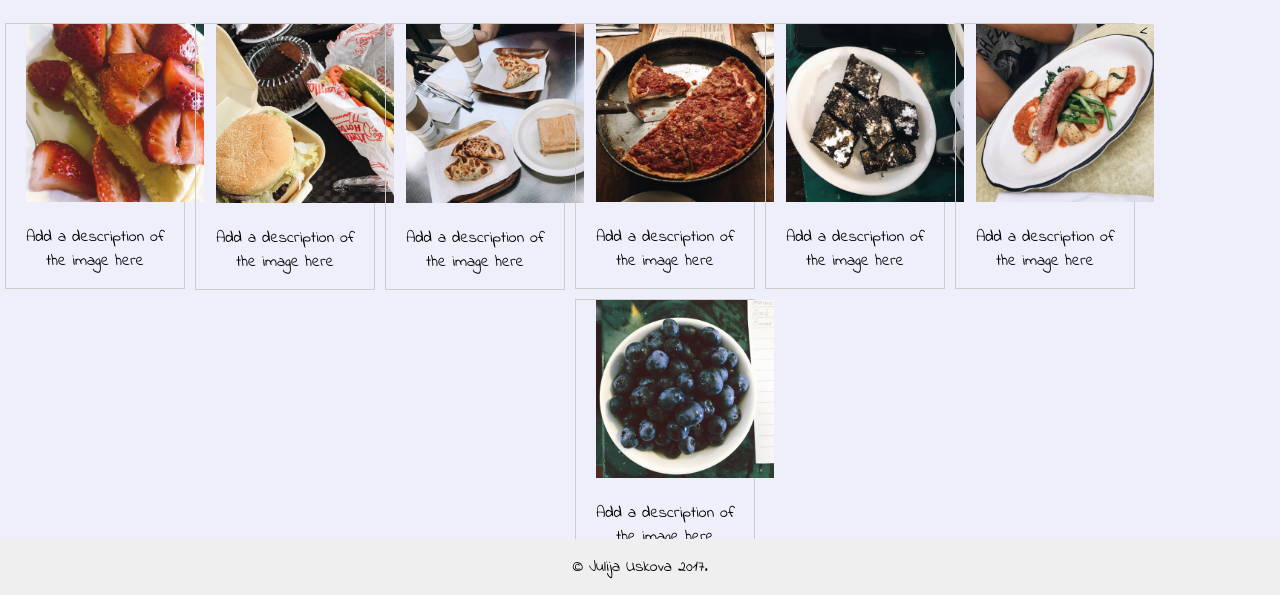
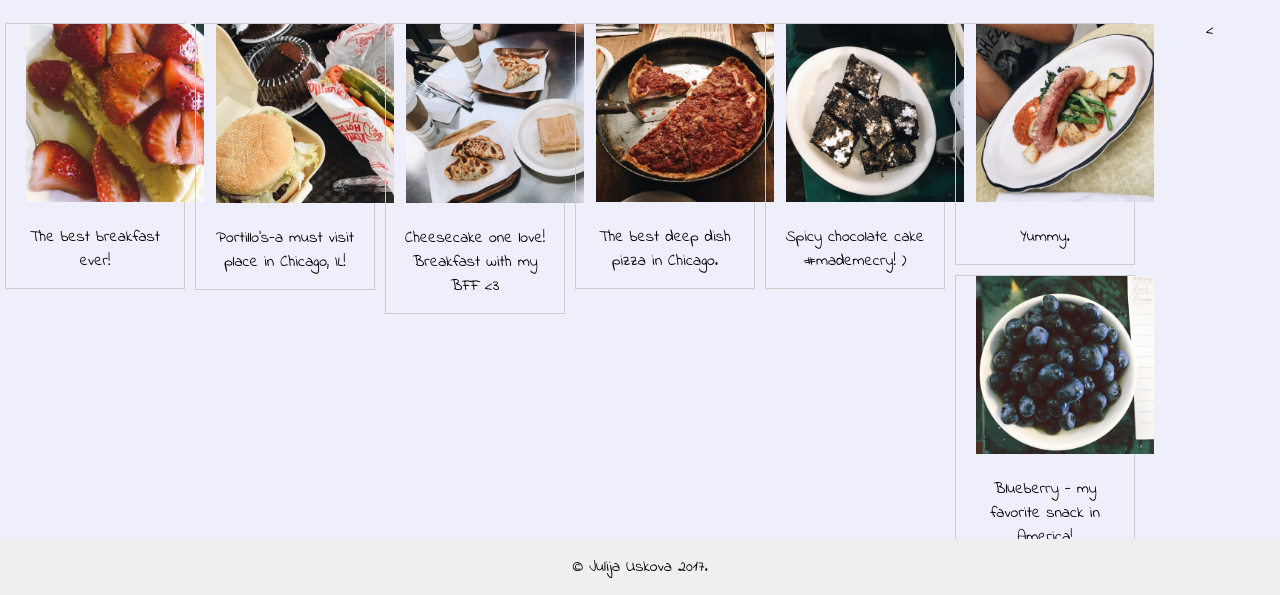
Before and after one commit to julijaushkova/julijaushkova.github.io, a plain HTML site: page gallery.html in a window 1280 px wide. Shown: the part 205-800 px from the top of the page. Drawn offline with Linux system fonts and the light colour scheme.

Commit message:
Add files via upload

```diff
--- a/css.css
+++ b/css.css
@@ -71,6 +71,7 @@ html {
 body {
   position: relative;
   margin: 0;
-  padding-bottom: 6rem;
+  padding-bottom: 8rem;
   min-height: 100%;
+  text-align: center;
 }
--- a/gallery.html
+++ b/gallery.html
@@ -24,46 +24,46 @@
   <a target="_blank" href="food1.jpg">
     <img src="food1.jpg" alt="food" width="300" height="200">
   </a>
-  <div class="desc">Add a description of the image here</div>
+  <div class="desc">The best breakfast ever! </div>
 </div>
 
 <div class="gallery">
   <a target="_blank" href="food2.jpg">
     <img src="food2.jpg" alt="food" width="300" height="200">
   </a>
-  <div class="desc">Add a description of the image here</div>
+  <div class="desc">Portillo's-a must visit place in Chicago, IL!</div>
 </div>
 
 <div class="gallery">
   <a target="_blank" href="food3.jpg">
     <img src="food3.jpg" alt="food" width="300" height="200">
   </a>
-  <div class="desc">Add a description of the image here</div>
+  <div class="desc">Cheesecake one love! Breakfast with my BFF <3</div>
 </div>
 
 <div class="gallery">
   <a target="_blank" href="food4.jpg">
     <img src="food4.jpg" alt="food" width="300" height="200">
   </a>
-  <div class="desc">Add a description of the image here</div>
+  <div class="desc">The best deep dish pizza in Chicago.</div>
 </div>
 <div class="gallery">
   <a target="_blank" href="food5.jpg">
     <img src="food5.jpg" alt="food" width="300" height="200">
   </a>
-  <div class="desc">Add a description of the image here</div>
+  <div class="desc">Spicy chocolate cake #mademecry! )</div>
 </div>
 <div class="gallery">
   <a target="_blank" href="food6.jpg">
     <img src="food6.jpg" alt="food" width="300" height="200">
   </a>
-  <div class="desc">Add a description of the image here</div>
+  <div class="desc">Yummy.</div>
 </div>
 <div class="gallery">
   <a target="_blank" href="food7.jpg">
     <img src="food7.jpg" alt="food" width="300" height="200">
   </a>
-  <div class="desc">Add a description of the image here</div>
+  <div class="desc">Blueberry - my favorite snack in America!</div>
 </div>
 <</div>
 <div class="footer">© Julija Uskova 2017.</div>
```
Also changed, not shown: about.html (+6 -3 lines), contact.html (+2 -1 lines), index.html (+1 -1 lines).
